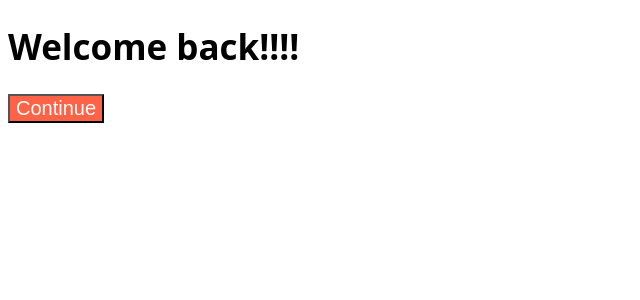
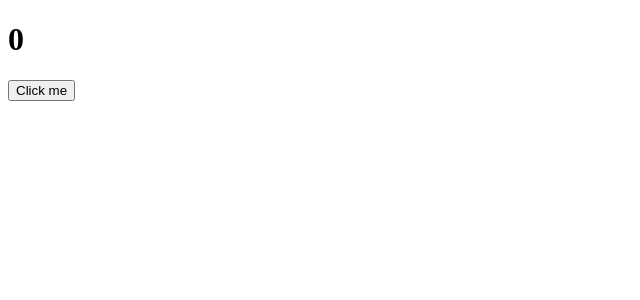
Before and after one commit to caporatang/basicReact, a React (Create React App) app in the folder react-for-beginners/: page / in a window 1280 px wide. Shown: the top 300 px of the page, without its empty margins (0-640 px from the left). Built offline with nearby package versions, Linux system fonts and the light colour scheme.

Commit message:
useEffect

```diff
--- a/react-for-beginners/src/App.js
+++ b/react-for-beginners/src/App.js
@@ -1,13 +1,18 @@
-import Button from "./Button";
-import styles from "./App.module.css";
-
-
+import { useState, useEffect } from "react";
 
 function App() {
+  const [counter, setValue] = useState(0);
+  const onClick = () => setValue((prev) => prev + 1)
+  console.log("i run all the time");
+
+  //useEffect는 최초 렌더될때 한번만 실행 시켜줌
+  useEffect(() => {
+    console.log("CALL THE API.");
+  }, []);
   return (
    <div>
-      <h1 className={styles.title}>Welcome back!!!!</h1>
-      <Button text={"Continue"}/>
+      <h1>{counter}</h1>
+      <button onClick={onClick}>Click me</button>
     </div>
   );
 }
--- a/react-for-beginners/src/App.module.css
+++ /dev/null
@@ -1,4 +0,0 @@
-.title {
-    font-family: system-ui, -apple-system, BlinkMacSystemFont, 'Segoe UI', Roboto, Oxygen, Ubuntu, Cantarell, 'Open Sans', 'Helvetica Neue', sans-serif;
-    font-size: 35px;
-}
--- a/react-for-beginners/src/Button.js
+++ /dev/null
@@ -1,12 +0,0 @@
-import PropTypes from "prop-types";
-import styles from "./Button.module.css";
-
-function Button({ text }){
-    return <button className={styles.btn}>{text}</button>;
-}
-Button.propTypes = {
-    text: PropTypes.string.isRequired,
-};
-
-
-export default Button;
--- a/react-for-beginners/src/Button.module.css
+++ /dev/null
@@ -1,5 +0,0 @@
-.btn {
-    color:white;
-    background-color: tomato;
-    font-size: 20px;
-}
```
